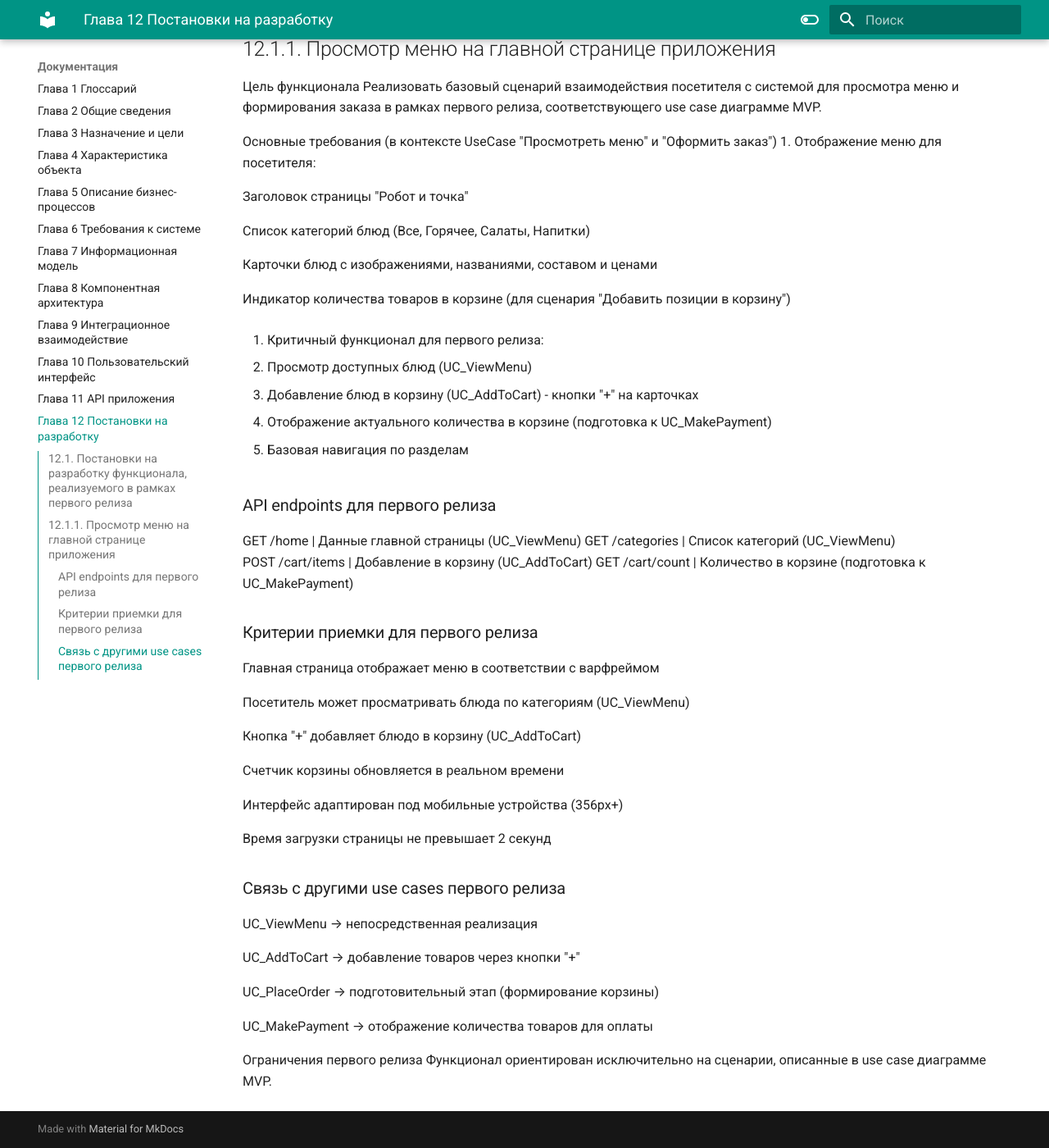
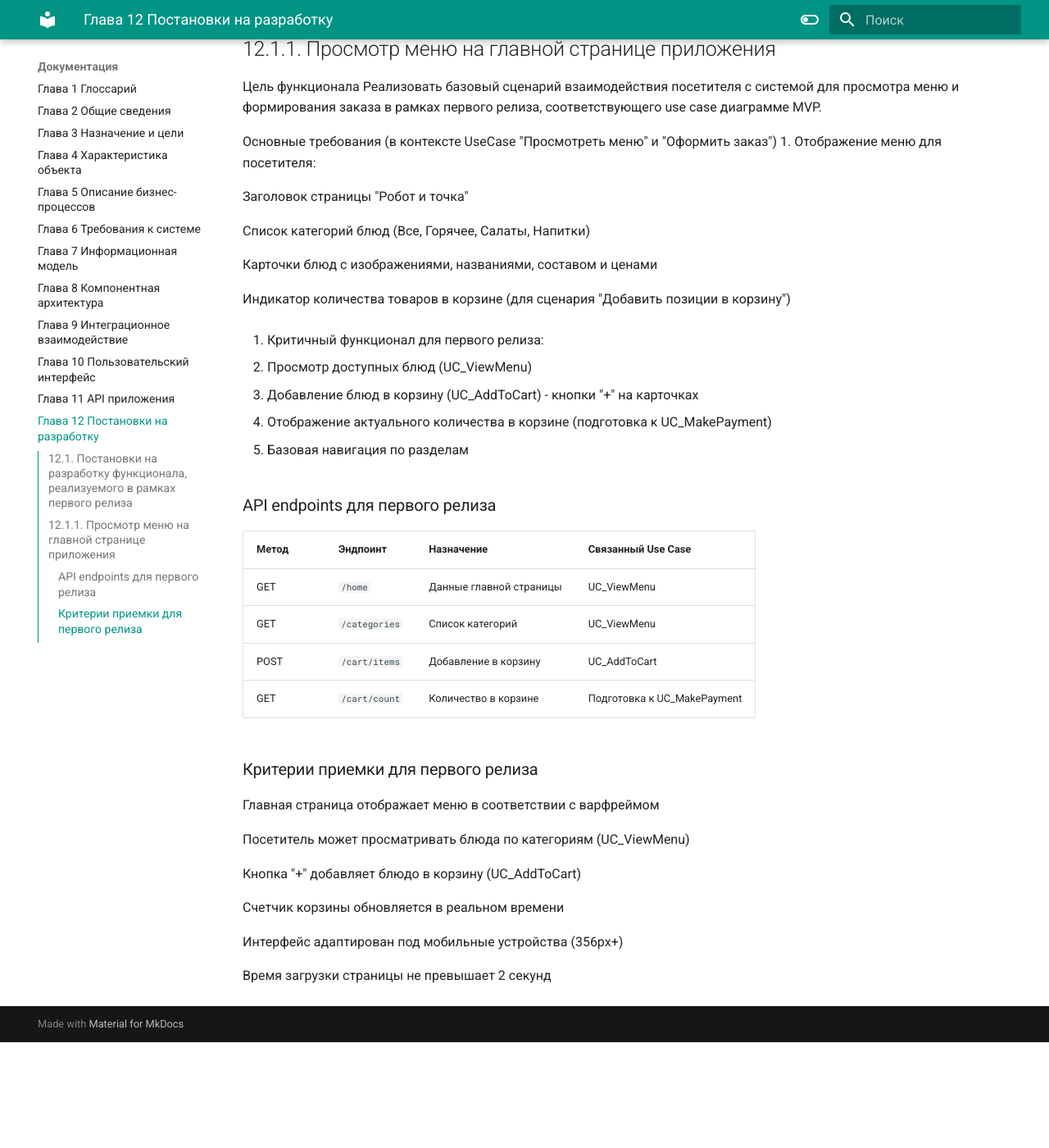
Before and after one commit to YuVUp/SA_Final_Work, an MkDocs documentation site: the page built from docs/12_dev_assignments.md, in a window 1280 px wide and 1400 px high, scrolled down 507 px. Shown: the whole window at 82% size. Built offline with MkDocs 1.6.1 and Material for MkDocs 9.7.7, drawn with Linux system fonts in a browser that asks for light colours; after the commit the page ends 1778 px from its top, so only the background shows below that.

Commit message:
change orders 3.3 3700

```diff
--- a/docs/12_dev_assignments.md
+++ b/docs/12_dev_assignments.md
@@ -36,10 +36,12 @@
 
 ### API endpoints для первого релиза
 
-GET /home              | Данные главной страницы (UC_ViewMenu)
-GET /categories        | Список категорий (UC_ViewMenu)
-POST /cart/items       | Добавление в корзину (UC_AddToCart)
-GET /cart/count        | Количество в корзине (подготовка к UC_MakePayment)
+| Метод | Эндпоинт | Назначение | Связанный Use Case |
+|-------|----------|------------|-------------------|
+| GET | `/home` | Данные главной страницы | UC_ViewMenu |
+| GET | `/categories` | Список категорий | UC_ViewMenu |
+| POST | `/cart/items` | Добавление в корзину | UC_AddToCart |
+| GET | `/cart/count` | Количество в корзине | Подготовка к UC_MakePayment |
 
 ### Критерии приемки для первого релиза
 Главная страница отображает меню в соответствии с варфреймом
@@ -53,15 +55,3 @@ GET /cart/count        | Количество в корзине (подгото
 Интерфейс адаптирован под мобильные устройства (356px+)
 
 Время загрузки страницы не превышает 2 секунд
-
-### Связь с другими use cases первого релиза
-UC_ViewMenu → непосредственная реализация
-
-UC_AddToCart → добавление товаров через кнопки "+"
-
-UC_PlaceOrder → подготовительный этап (формирование корзины)
-
-UC_MakePayment → отображение количества товаров для оплаты
-
-Ограничения первого релиза
-Функционал ориентирован исключительно на сценарии, описанные в use case диаграмме MVP.
```
Also changed, not shown: docs/10_user_interface.md (+1 -1 lines), docs/3_goals.md (+2 -2 lines), docs/6_system_requirements.md (+4 -9 lines).
